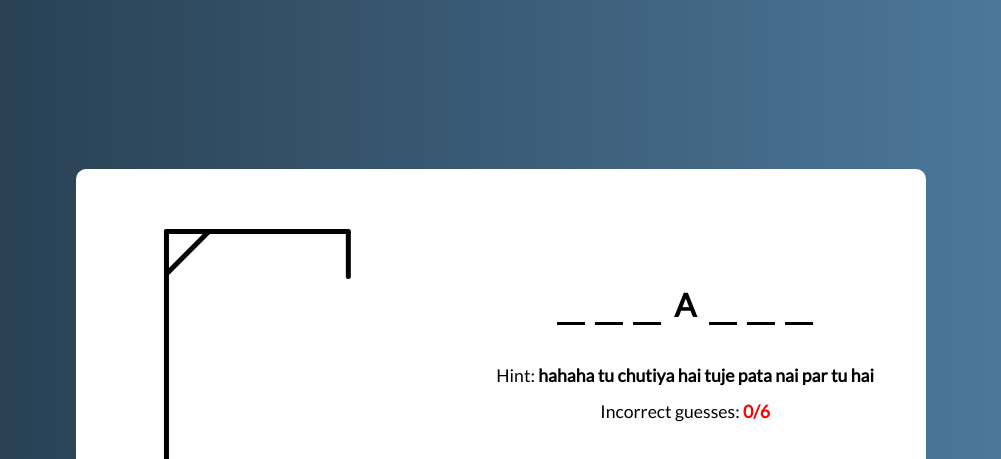
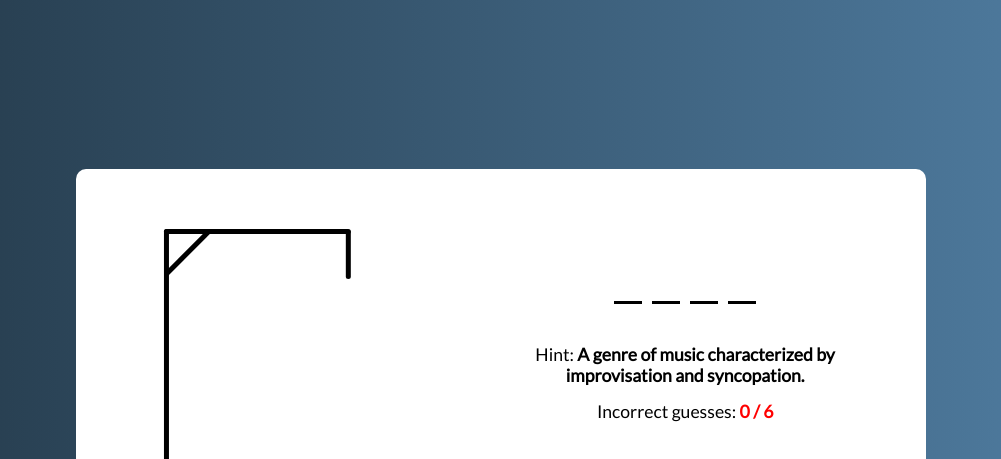
Before and after one commit to Sreela-K/Hangman, a plain HTML site: page index.html in a window 1280 px wide. Shown: the top 459 px of the page, without its empty margins (139-1140 px from the left). Drawn offline with Linux system fonts and the light colour scheme.

Commit message:
added javascript to the UI

```diff
--- a/index.html
+++ b/index.html
@@ -5,6 +5,7 @@
     <meta name="viewport" content="width=device-width, initial-scale=1.0">
     <title>Hangman-game</title>
     <link rel="stylesheet" href="styles.css">
+     <script src="word-list.js" defer></script>
 </head>
 <body>
     <div class="game-modal">
@@ -22,13 +23,13 @@
         </div>
         <div class="game-box">
             <ul class="word-display">
-                <li class="letter"></li>
-                <li class="letter"></li>
+
+                <!-- <li class="letter"></li>
                 <li class="letter"></li>
                 <li class="letter guessed">a</li>
                 <li class="letter"></li>
                 <li class="letter"></li>
-                <li class="letter"></li>
+                <li class="letter"></li> -->
             </ul>
             <h4 class="hint-text">
                 Hint:
@@ -39,11 +40,11 @@
                 <b>0/6</b>
             </h4>
             <div class="keyboard">
-                <button>a</button><button>b</button><button>c</button><button>d</button><button>e</button><button>f</button>
+                <!-- <button>a</button><button>b</button><button>c</button><button>d</button><button>e</button><button>f</button>
                 <button>g</button><button>h</button><button>i</button><button>j</button><button>k</button><button>l</button>
                 <button>m</button><button>n</button><button>o</button><button>p</button><button>q</button><button>r</button>
                 <button>s</button><button>t</button><button>u</button><button>v</button><button>w</button><button>x</button>
-                <button>y</button><button>z</button>
+                <button>y</button><button>z</button> -->
             </div>
         </div>
     </div>
@@ -51,6 +52,7 @@
 
 
 
-    <script src="index.js"></script>
+    <script src="index.js" defer></script>
+
 </body>
 </html>
--- a/index.js
+++ b/index.js
@@ -0,0 +1,90 @@
+const wordDisplay = document.querySelector(".word-display")
+const keyboardDiv = document.querySelector(".keyboard")
+const guessesText = document.querySelector(".guesses b")
+const hangmanImg = document.querySelector('.hangmanBox img')
+const gameModal = document.querySelector('.game-modal')
+const playAgainbtn = document.querySelector('.play-again')
+
+
+let currentWord, correctLetters = [],
+    wrongGuessCount = 0;
+const maxGuesses = 6;
+
+const resetGame= ()=>{
+    //restarting all game variables and UI elements
+    correctLetters = []
+    wrongGuessCount = 0;
+    hangmanImg.src = `images/hangman-${wrongGuessCount}.svg`
+    guessesText.innerHTML = `${wrongGuessCount} / ${maxGuesses}`;
+    keyboardDiv.querySelectorAll("button").forEach(btn => btn.disabled=false);
+    wordDisplay.innerHTML = currentWord.split("").map(() => `<li class="letter"></li>`).join("");
+    gameModal.classList.remove("show");
+}
+
+const getRandomWord = () => {
+    //getting randon word and hint
+    const {
+        word,
+        hint
+    } = wordList[Math.floor(Math.random() * wordList.length)]
+    currentWord = word;
+    //hint
+    document.querySelector(".hint-text b").innerHTML = hint;
+    //word
+    console.log(word)
+    resetGame();
+
+
+}
+
+//gameover
+ const gameOver = (isVictory)=>{
+    //after 600ms of game complete.. showing modal with relevant details
+    setTimeout(() => {
+        const modalText =isVictory?`You found the word` : `The correct word is:`
+        gameModal.querySelector("img").src =`images/${isVictory ? 'victory': 'lost'}.gif`;
+        gameModal.querySelector("h4").innerText = `${isVictory ? 'Congrats!': 'Game Over!'}`;
+        gameModal.querySelector("p").innerHTML = `${modalText} <b>${currentWord}</b>`;
+        gameModal.classList.add("show");
+    },300)
+ }
+
+
+const initGame = (button, clickedLetter) => {
+    //checking if the clicked letter is present in current word
+    if (currentWord.includes(clickedLetter)) {
+        //showing all correct letters on the word display
+        [...currentWord].forEach((letter, index) => {
+            if (letter === clickedLetter) {
+                correctLetters.push(letter);
+                wordDisplay.querySelectorAll("li")[index].innerText = letter;
+                wordDisplay.querySelectorAll("li")[index].classList.add("guessed");
+
+            }
+        })
+    } else {
+        //if clicked letter dosent exist then updae the wrongguess count and img
+        wrongGuessCount++;
+        hangmanImg.src = `images/hangman-${wrongGuessCount}.svg`
+    }
+    button.disabled = true;
+    guessesText.innerHTML = `${wrongGuessCount} / ${maxGuesses}`;
+
+    //calling gameover funtion if any of this condition meets
+    if (wrongGuessCount === maxGuesses) return gameOver(false);
+    if (correctLetters.length === currentWord.length) return gameOver(true);
+}
+//creating keyboard buttons and adding event listener
+for (let i = 97; i <= 122; i++) { //ascii values
+    const button = document.createElement("button");
+    button.innerHTML = String.fromCharCode(i);
+    keyboardDiv.appendChild(button);
+    button.addEventListener("click", (e) => {
+        initGame(e.target, String.fromCharCode(i))
+    })
+}
+
+
+
+getRandomWord();
+playAgainbtn.addEventListener("click",getRandomWord)
--- /dev/null
+++ b/word-list.js
@@ -0,0 +1,261 @@
+const wordList = [{
+        word: "guitar",
+        hint: "A musical instrument with strings."
+    },
+    {
+        word: "oxygen",
+        hint: "A colorless, odorless gas essential for life."
+    },
+    {
+        word: "mountain",
+        hint: "A large natural elevation of the Earth's surface."
+    },
+    {
+        word: "painting",
+        hint: "An art form using colors on a surface to create images or expression."
+    },
+    {
+        word: "astronomy",
+        hint: "The scientific study of celestial objects and phenomena."
+    },
+    {
+        word: "football",
+        hint: "A popular sport played with a spherical ball."
+    },
+    {
+        word: "chocolate",
+        hint: "A sweet treat made from cocoa beans."
+    },
+    {
+        word: "butterfly",
+        hint: "An insect with colorful wings and a slender body."
+    },
+    {
+        word: "history",
+        hint: "The study of past events and human civilization."
+    },
+    {
+        word: "pizza",
+        hint: "A savory dish consisting of a round, flattened base with toppings."
+    },
+    {
+        word: "jazz",
+        hint: "A genre of music characterized by improvisation and syncopation."
+    },
+    {
+        word: "camera",
+        hint: "A device used to capture and record images or videos."
+    },
+    {
+        word: "diamond",
+        hint: "A precious gemstone known for its brilliance and hardness."
+    },
+    {
+        word: "adventure",
+        hint: "An exciting or daring experience."
+    },
+    {
+        word: "science",
+        hint: "The systematic study of the structure and behavior of the physical and natural world."
+    },
+    {
+        word: "bicycle",
+        hint: "A human-powered vehicle with two wheels."
+    },
+    {
+        word: "sunset",
+        hint: "The daily disappearance of the sun below the horizon."
+    },
+    {
+        word: "coffee",
+        hint: "A popular caffeinated beverage made from roasted coffee beans."
+    },
+    {
+        word: "dance",
+        hint: "A rhythmic movement of the body often performed to music."
+    },
+    {
+        word: "galaxy",
+        hint: "A vast system of stars, gas, and dust held together by gravity."
+    },
+    {
+        word: "orchestra",
+        hint: "A large ensemble of musicians playing various instruments."
+    },
+    {
+        word: "volcano",
+        hint: "A mountain or hill with a vent through which lava, rock fragments, hot vapor, and gas are ejected."
+    },
+    {
+        word: "novel",
+        hint: "A long work of fiction, typically with a complex plot and characters."
+    },
+    {
+        word: "sculpture",
+        hint: "A three-dimensional art form created by shaping or combining materials."
+    },
+    {
+        word: "symphony",
+        hint: "A long musical composition for a full orchestra, typically in multiple movements."
+    },
+    {
+        word: "architecture",
+        hint: "The art and science of designing and constructing buildings."
+    },
+    {
+        word: "ballet",
+        hint: "A classical dance form characterized by precise and graceful movements."
+    },
+    {
+        word: "astronaut",
+        hint: "A person trained to travel and work in space."
+    },
+    {
+        word: "waterfall",
+        hint: "A cascade of water falling from a height."
+    },
+    {
+        word: "technology",
+        hint: "The application of scientific knowledge for practical purposes."
+    },
+    {
+        word: "rainbow",
+        hint: "A meteorological phenomenon that is caused by reflection, refraction, and dispersion of light."
+    },
+    {
+        word: "universe",
+        hint: "All existing matter, space, and time as a whole."
+    },
+    {
+        word: "piano",
+        hint: "A musical instrument played by pressing keys that cause hammers to strike strings."
+    },
+    {
+        word: "vacation",
+        hint: "A period of time devoted to pleasure, rest, or relaxation."
+    },
+    {
+        word: "rainforest",
+        hint: "A dense forest characterized by high rainfall and biodiversity."
+    },
+    {
+        word: "theater",
+        hint: "A building or outdoor area in which plays, movies, or other performances are staged."
+    },
+    {
+        word: "telephone",
+        hint: "A device used to transmit sound over long distances."
+    },
+    {
+        word: "language",
+        hint: "A system of communication consisting of words, gestures, and syntax."
+    },
+    {
+        word: "desert",
+        hint: "A barren or arid land with little or no precipitation."
+    },
+    {
+        word: "sunflower",
+        hint: "A tall plant with a large yellow flower head."
+    },
+    {
+        word: "fantasy",
+        hint: "A genre of imaginative fiction involving magic and supernatural elements."
+    },
+    {
+        word: "telescope",
+        hint: "An optical instrument used to view distant objects in space."
+    },
+    {
+        word: "breeze",
+        hint: "A gentle wind."
+    },
+    {
+        word: "oasis",
+        hint: "A fertile spot in a desert where water is found."
+    },
+    {
+        word: "photography",
+        hint: "The art, process, or practice of creating images by recording light or other electromagnetic radiation."
+    },
+    {
+        word: "safari",
+        hint: "An expedition or journey, typically to observe wildlife in their natural habitat."
+    },
+    {
+        word: "planet",
+        hint: "A celestial body that orbits a star and does not produce light of its own."
+    },
+    {
+        word: "river",
+        hint: "A large natural stream of water flowing in a channel to the sea, a lake, or another such stream."
+    },
+    {
+        word: "tropical",
+        hint: "Relating to or situated in the region between the Tropic of Cancer and the Tropic of Capricorn."
+    },
+    {
+        word: "mysterious",
+        hint: "Difficult or impossible to understand, explain, or identify."
+    },
+    {
+        word: "enigma",
+        hint: "Something that is mysterious, puzzling, or difficult to understand."
+    },
+    {
+        word: "paradox",
+        hint: "A statement or situation that contradicts itself or defies intuition."
+    },
+    {
+        word: "puzzle",
+        hint: "A game, toy, or problem designed to test ingenuity or knowledge."
+    },
+    {
+        word: "whisper",
+        hint: "To speak very softly or quietly, often in a secretive manner."
+    },
+    {
+        word: "shadow",
+        hint: "A dark area or shape produced by an object blocking the light."
+    },
+    {
+        word: "secret",
+        hint: "Something kept hidden or unknown to others."
+    },
+    {
+        word: "curiosity",
+        hint: "A strong desire to know or learn something."
+    },
+    {
+        word: "unpredictable",
+        hint: "Not able to be foreseen or known beforehand; uncertain."
+    },
+    {
+        word: "obfuscate",
+        hint: "To confuse or bewilder someone; to make something unclear or difficult to understand."
+    },
+    {
+        word: "unveil",
+        hint: "To make known or reveal something previously secret or unknown."
+    },
+    {
+        word: "illusion",
+        hint: "A false perception or belief; a deceptive appearance or impression."
+    },
+    {
+        word: "moonlight",
+        hint: "The light from the moon."
+    },
+    {
+        word: "vibrant",
+        hint: "Full of energy, brightness, and life."
+    },
+    {
+        word: "nostalgia",
+        hint: "A sentimental longing or wistful affection for the past."
+    },
+    {
+        word: "brilliant",
+        hint: "Exceptionally clever, talented, or impressive."
+    },
+];
```
Also changed, not shown: styles.css (+13 -2 lines).
